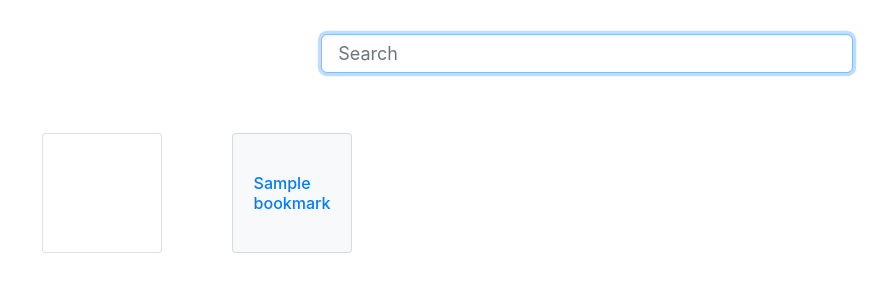
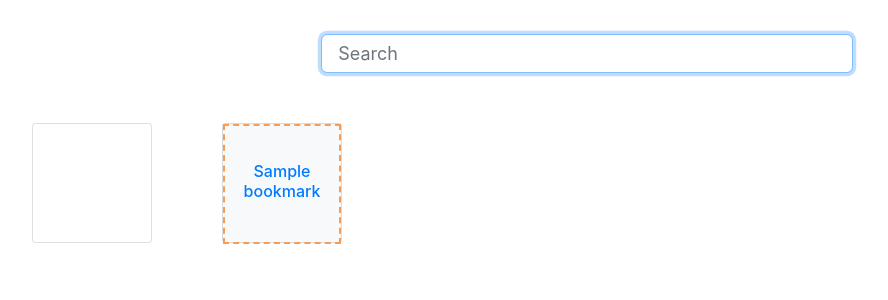
Before and after one commit to bsacash/fire-starter, a Flask app: template templates/index.html in a window 1280 px wide. Shown: the top 300 px of the page, without its empty margins (53-941 px from the left). Run offline with Flask 2, Linux system fonts and the light colour scheme; the template is opened without the code that fills it: most values are stand-ins (such as "Sample title", 1, 10 or a date in 2020); some libraries are stand-ins or nearby versions.

Commit message:
testing bookmark css

```diff
--- a/static/css/custom.css
+++ b/static/css/custom.css
@@ -15,16 +15,33 @@
    width:120px; /* or whatever width you want. */
    max-width:120px; /* or whatever width you want. */
    display: inline-block;
-
-   padding: 15px 15px 15px 15px;
-   margin: 10px 10px 10px 10px;
+   margin-bottom: 40px;
+   font-size: 0.9em; /* folder text font size */
 }
 
+
+.bookmark_block{
+  height: 120px;
+  line-height: 120px;
+  text-align: center;
+  border: 2px dashed #f69c55;
+}
+
+
 .centering {
-    position: absolute;
-    top: 50%;
-    left: 50%;
-    transform: translateX(-50%) translateY(-50%);
+    /* position: absolute; */  /* causes text spillover */
+    /* top: 50%;
+    left: 50%; */
+    /* transform: translateX(-50%) translateY(-50%); */
+
+    /* these 3 lines need the class bookmark_block */
+    display: inline-block;
+    vertical-align: middle;
+    line-height: normal;
+
+    /* text-align: center; /* centers bookmark text */ */
+    font-size: 0.9em; /* bookmar text font size */
+    white-space: normal;
 }
 
 .form-style {
--- a/templates/index.html
+++ b/templates/index.html
@@ -23,9 +23,9 @@
     <form action="{{ url_for('folder') }}" method="post">
       <input type="hidden" name="folder_click" value="{{folder.id}}">
       <input style = "background: linear-gradient(163deg, rgba({{folder.color_start[0]}},{{folder.color_start[1]}},{{folder.color_start[2]}}),
-                                                    rgba({{folder.color_mid[0]}},{{folder.color_mid[1]}},{{folder.color_mid[2]}}),
-                                                    rgba({{folder.color_end[0]}},{{folder.color_end[1]}},{{folder.color_end[2]}})) !important;"
-      class= "card innerbox form-style" type="submit" value="{{folder.title}}">
+                                                          rgba({{folder.color_mid[0]}},{{folder.color_mid[1]}},{{folder.color_mid[2]}}),
+                                                          rgba({{folder.color_end[0]}},{{folder.color_end[1]}},{{folder.color_end[2]}})) !important;"
+                                                          class= "card innerbox form-style" type="submit" value="{{folder.title}}">
     </form>
   </div>
  {% endfor %}
@@ -34,8 +34,8 @@
   <div class="col-lg-2 col-md-3 col-sm-4 col-6">
    <a href="{{ bookmark.url }}">
      <div class="card innerbox bg-light">
-       <div class="card-block">
-         <h6 class="card-title centering">{{bookmark.title}}</h6>
+       <div class="card-block bookmark_block">
+         <h6 class="card-title centering">{{bookmark.title[:400]}}</h6>
        </div>
      </div>
    </a>
```
